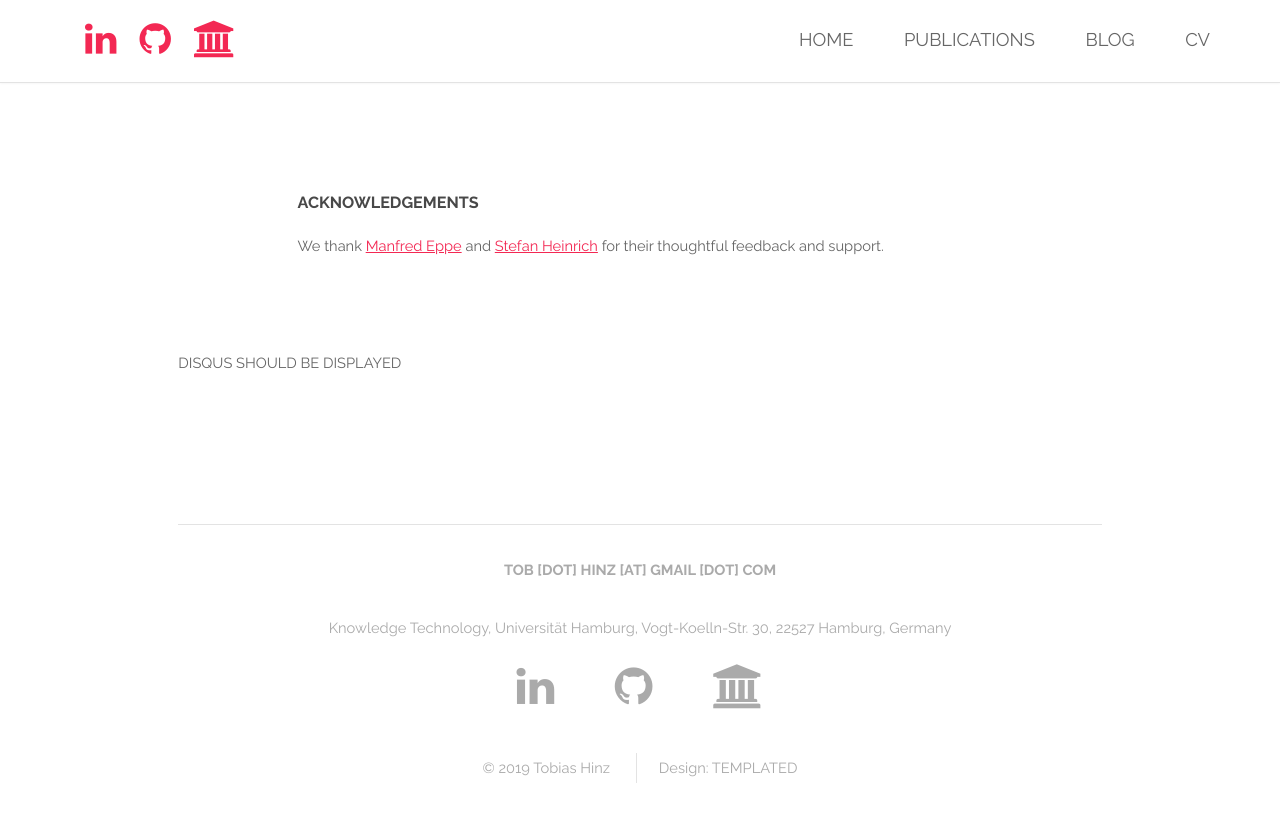
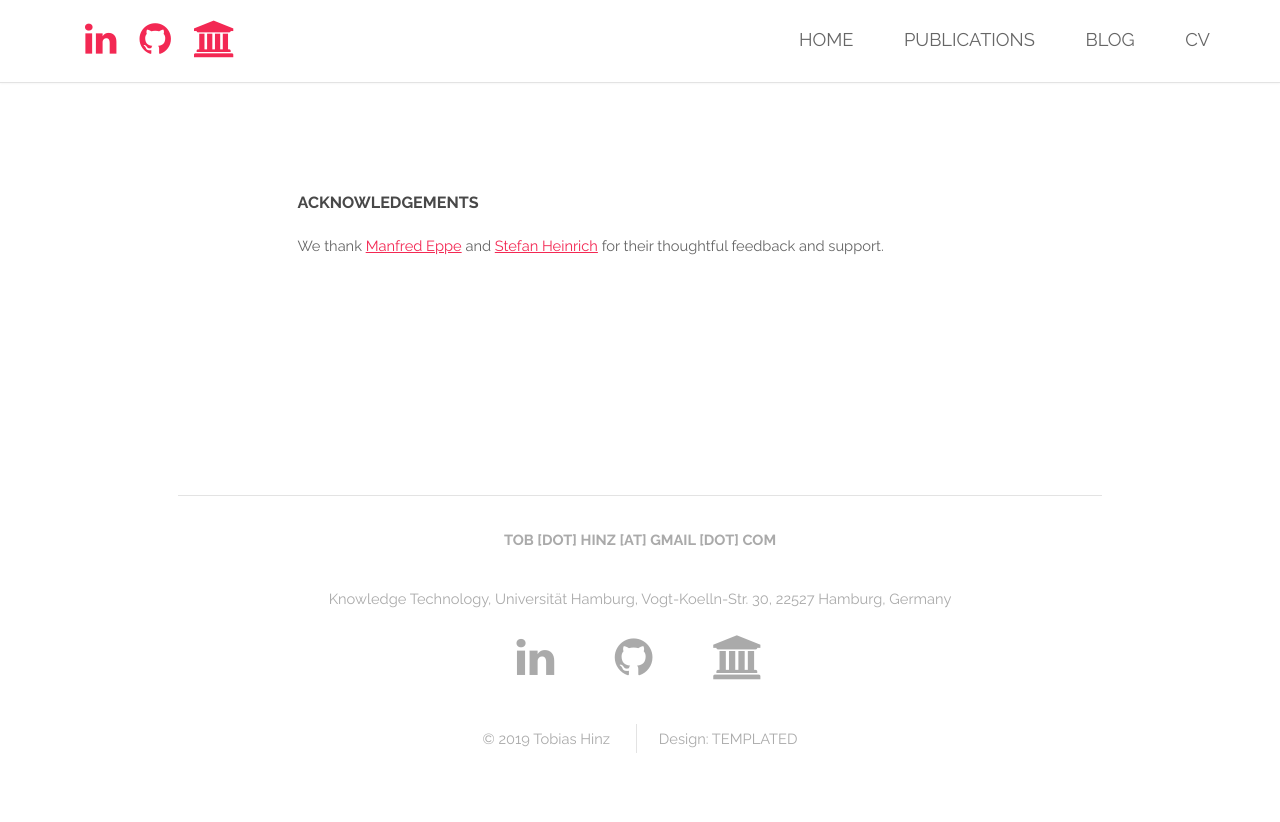
Before and after one commit to tohinz/tohinz.github.io, a Jekyll site: the page built from blog/discriminative-semi-supervised-learning-1.html, in a window 1280 px wide and 900 px high, scrolled down 15546 px. Shown: the top 822 px of the window. Built offline with Jekyll 4.4.1, drawn with Linux system fonts in a browser that asks for light colours; formulas are drawn with MathJax 3; a script that is not in the unit is left out; comment, search, counter and statistics services are not loaded.

Commit message:
Update disqus.html

```diff
--- a/_includes/disqus.html
+++ b/_includes/disqus.html
@@ -1,5 +1,4 @@
 {% if page.comments %}
-DISQUS SHOULD BE DISPLAYED
 <div id="disqus_thread"></div>
 <script>
     /**
```
